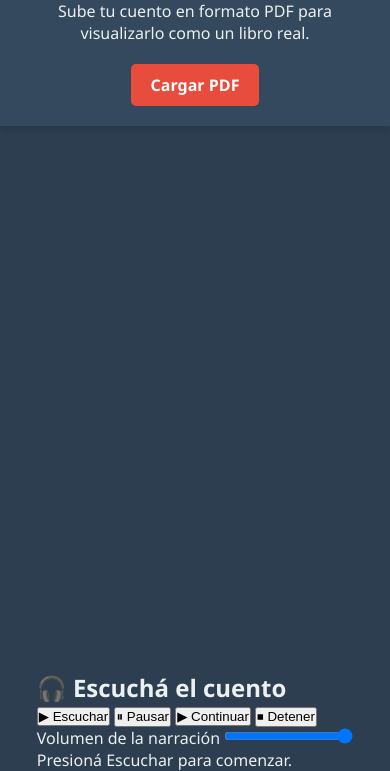
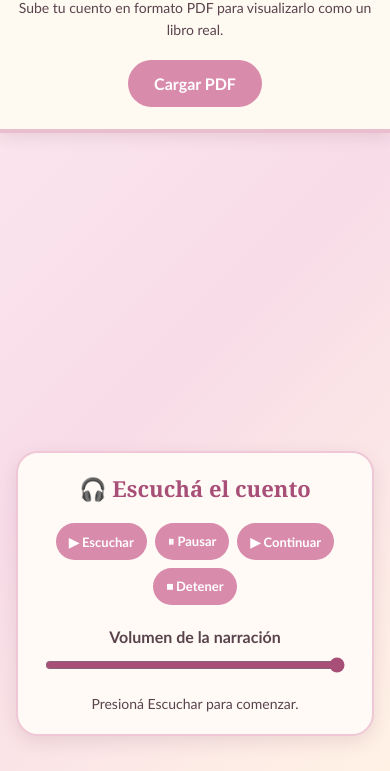
Before and after one commit to flopezirigoitia-bot/Cuento, a plain HTML site: page index.html in a window 390 px wide. Shown: the part 73-844 px from the top of the page. Drawn offline with Linux system fonts and the light colour scheme; a script that the page names is missing.

Commit message:
mejorar diseño del cuento

```diff
--- a/style.css
+++ b/style.css
@@ -1,87 +1,254 @@
+/* =====================================
+   DISEÑO DEL LIBRO INFANTIL
+   ===================================== */
+
 * {
     box-sizing: border-box;
     margin: 0;
     padding: 0;
 }
 
+:root {
+    --rosa: #d98bab;
+    --rosa-oscuro: #a84f78;
+    --rosa-claro: #fce8ef;
+    --crema: #fffaf1;
+    --texto: #59434d;
+    --blanco: #ffffff;
+}
+
 body {
-    font-family: 'Segoe UI', Tahoma, Geneva, Verdana, sans-serif;
-    background-color: #2c3e50;
-    color: #ecf0f1;
+    font-family: Georgia, "Times New Roman", serif;
+    background: linear-gradient(
+        135deg,
+        #fce8ef,
+        #f8dce8,
+        #fff2e5
+    );
+    color: var(--texto);
+    min-height: 100vh;
     display: flex;
     flex-direction: column;
     align-items: center;
-    min-height: 100vh;
 }
 
+/* =====================================
+   ENCABEZADO
+   ===================================== */
+
 .header {
+    width: 100%;
+    padding: 28px 20px;
     text-align: center;
-    padding: 20px;
-    background-color: #34495e;
-    width: 100%;
-    box-shadow: 0 4px 6px rgba(0,0,0,0.1);
+    background-color: #fffaf1;
+    border-bottom: 4px solid #e9bfd0;
+    box-shadow: 0 4px 15px rgba(100, 50, 70, 0.12);
 }
 
 .header h1 {
-    margin-bottom: 10px;
+    font-family: Georgia, serif;
+    color: var(--rosa-oscuro);
+    font-size: clamp(26px, 4vw, 38px);
+    margin-bottom: 12px;
 }
 
+.header p {
+    font-family: "Trebuchet MS", sans-serif;
+    font-size: 16px;
+    line-height: 1.6;
+    margin-bottom: 12px;
+}
+
+/* =====================================
+   BOTÓN PARA CARGAR EL PDF
+   ===================================== */
+
 .upload-container {
-    margin-top: 20px;
+    margin-top: 18px;
 }
 
 input[type="file"] {
-    display: none; /* Ocultamos el input original feo */
+    display: none;
 }
 
 .upload-btn {
-    background-color: #e74c3c;
+    display: inline-block;
+    padding: 12px 24px;
+    background-color: var(--rosa);
     color: white;
-    padding: 10px 20px;
-    border-radius: 5px;
+    border-radius: 25px;
     cursor: pointer;
+    font-family: "Trebuchet MS", sans-serif;
     font-weight: bold;
-    transition: background-color 0.3s;
-    display: inline-block;
+    border: 2px solid transparent;
+    transition: all 0.25s ease;
 }
 
 .upload-btn:hover {
-    background-color: #c0392b;
+    background-color: var(--rosa-oscuro);
+    transform: translateY(-2px);
 }
+
+/* =====================================
+   MENSAJE DE CARGA
+   ===================================== */
 
 #loading {
     display: none;
-    margin-top: 15px;
-    color: #f1c40f;
+    margin-top: 18px;
+    color: var(--rosa-oscuro);
+    font-family: "Trebuchet MS", sans-serif;
     font-weight: bold;
 }
 
+/* =====================================
+   CONTENEDOR DEL LIBRO
+   ===================================== */
+
 .book-container {
-    flex: 1;
+    width: 100%;
     display: flex;
     justify-content: center;
     align-items: center;
-    padding: 40px;
-    width: 100%;
+    padding: 30px 15px;
+    flex: 1;
 }
 
 .flip-book {
-    display: none; /* Oculto hasta que se cargue el PDF */
-    box-shadow: 0 0 20px rgba(0,0,0,0.8);
+    display: none;
+    margin: 0 auto;
+    box-shadow: 0 12px 35px rgba(90, 50, 65, 0.25);
+    border-radius: 4px;
 }
 
+/* =====================================
+   PÁGINAS DEL CUENTO
+   ===================================== */
+
 .page {
-    background-color: #fff;
-    border: solid 1px #bdc3c7;
+    background-color: var(--crema);
+    border: 1px solid #e9d5c6;
     overflow: hidden;
 }
 
 .page canvas {
+    display: block;
     width: 100%;
     height: 100%;
+    object-fit: contain;
 }
 
-/* Para ocultar sombras extrañas de la librería cuando no hay nada */
+/* Fondo del área de PageFlip */
+
 .stf__wrapper {
     background-color: transparent !important;
 }
+
+/* =====================================
+   CONTROLES DE AUDIO
+   ===================================== */
+
+.audio-controls {
+    width: min(92%, 650px);
+    margin: 10px auto 35px;
+    padding: 25px;
+    text-align: center;
+    background-color: #fffaf5;
+    border: 2px solid #efc7d7;
+    border-radius: 22px;
+    box-shadow: 0 6px 18px rgba(100, 50, 70, 0.12);
+}
+
+.audio-controls h2 {
+    color: var(--rosa-oscuro);
+    font-size: 25px;
+    margin-bottom: 20px;
+}
+
+.audio-buttons {
+    display: flex;
+    justify-content: center;
+    flex-wrap: wrap;
+    gap: 10px;
+    margin-bottom: 22px;
+}
+
+.audio-controls button {
+    padding: 11px 17px;
+    border: none;
+    border-radius: 22px;
+    background-color: var(--rosa);
+    color: white;
+    font-family: "Trebuchet MS", sans-serif;
+    font-size: 14px;
+    font-weight: bold;
+    cursor: pointer;
+    transition: background-color 0.2s, transform 0.2s;
+}
+
+.audio-controls button:hover {
+    background-color: var(--rosa-oscuro);
+    transform: translateY(-2px);
+}
+
+.audio-controls button:focus-visible,
+.upload-btn:focus-visible {
+    outline: 3px solid #70405a;
+    outline-offset: 3px;
+}
+
+.audio-controls label {
+    display: block;
+    margin: 10px 0;
+    font-family: "Trebuchet MS", sans-serif;
+    font-weight: bold;
+}
+
+#volumen-cuento {
+    width: min(100%, 300px);
+    accent-color: var(--rosa-oscuro);
+    cursor: pointer;
+}
+
+#estado-audio {
+    margin-top: 15px;
+    font-family: "Trebuchet MS", sans-serif;
+    font-size: 14px;
+    line-height: 1.5;
+}
+
+/* =====================================
+   ADAPTACIÓN A CELULARES
+   ===================================== */
+
+@media (max-width: 600px) {
+
+    .header {
+        padding: 22px 14px;
+    }
+
+    .header p {
+        font-size: 14px;
+    }
+
+    .book-container {
+        padding: 20px 5px;
+    }
+
+    .audio-controls {
+        padding: 20px 12px;
+    }
+
+    .audio-controls h2 {
+        font-size: 22px;
+    }
+
+    .audio-buttons {
+        gap: 8px;
+    }
+
+    .audio-controls button {
+        padding: 10px 13px;
+        font-size: 13px;
+    }
+}
```
